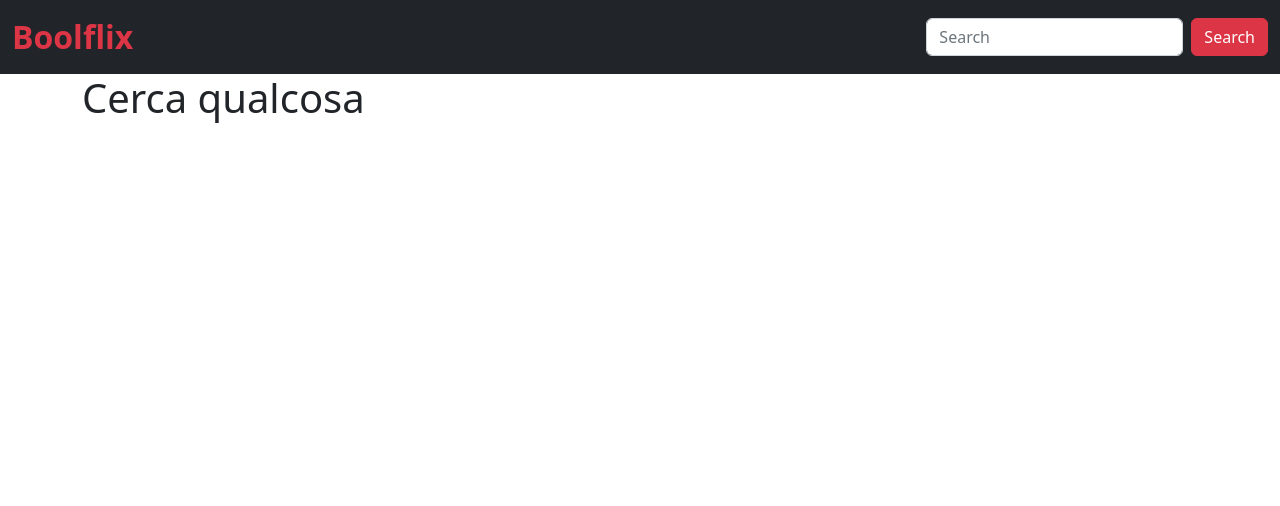
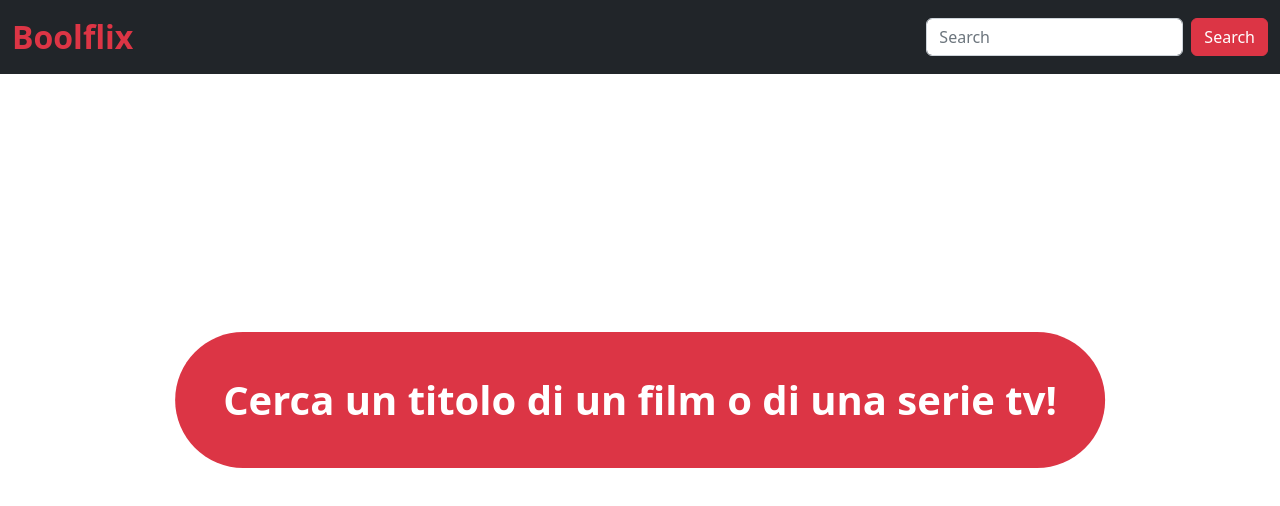
Before and after one commit to Thomas-Basadonne/vite-boolflix, a Vue app: page / in a window 1280 px wide. Shown: the top 506 px of the page. Built offline with nearby package versions, Linux system fonts and the light colour scheme.

Commit message:
edit dash

```diff
--- a/src/components/MainApp.vue
+++ b/src/components/MainApp.vue
@@ -48,8 +48,11 @@ export default {
         />
       </div>
     </div>
-    <h1 v-if="!store.filmList.length && !store.TvSeriesList.length">
-      Cerca qualcosa
+    <h1
+      v-if="!store.filmList.length && !store.TvSeriesList.length"
+      class="fs-1 p-5 fw-bold position-absolute top-50 start-50 translate-middle badge rounded-pill text-bg-danger text-white"
+    >
+      Cerca un titolo di un film o di una serie tv!
     </h1>
   </main>
 </template>
```
Also changed, not shown: 1 other file (tests, documents, lock files or other folders).
